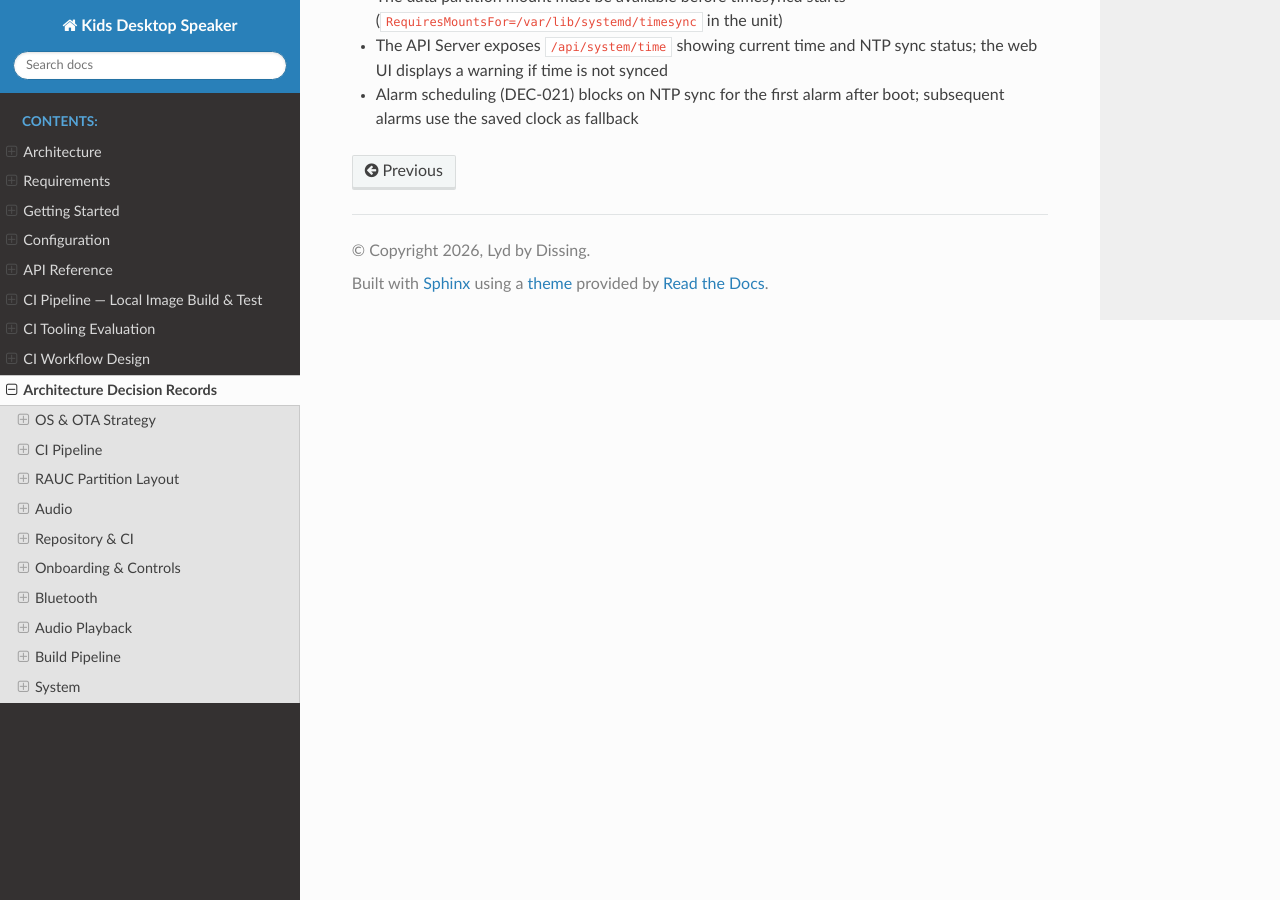
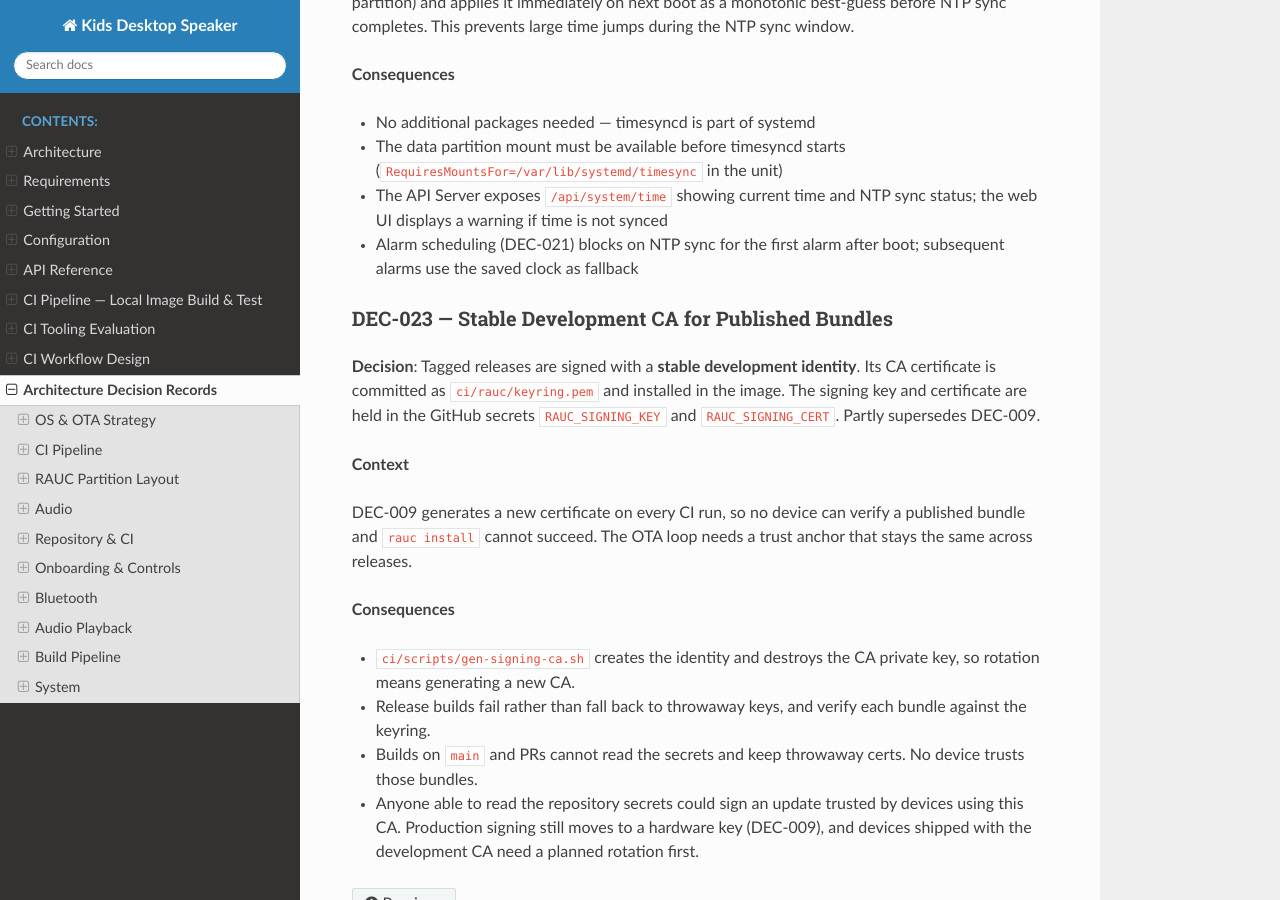
Before and after one commit to LydByDissing/kids-desktop-speaker, a Sphinx documentation site: the page built from docs/source/development/decisions.rst, in a window 1280 px wide and 900 px high, scrolled down 30414 px. Built offline with Sphinx 7.4.7 and the Read the Docs theme 3.1.0, drawn with Linux system fonts in a browser that asks for light colours; some of the changed text lies outside the part shown.

Commit message:
feat(ci): sign releases with a stable key and add a VM test to the release pipeline (KDS-stn)
Publish tags with a pre-release suffix as GitHub prereleases. See DEC-023 and CI_REQ_005.

Co-Authored-By: Claude Opus 5.5 <noreply@anthropic.com>

```diff
--- a/docs/source/development/decisions.rst
+++ b/docs/source/development/decisions.rst
@@ -633,6 +633,11 @@ DEC-009 — RAUC Bundle Signing Strategy
 **Decision**: **Throwaway dev certs** for CI/development builds.
 **Hardware security key (YubiKey/HSM)** for production release signing.
 
+.. note::
+
+   DEC-023 replaces throwaway certs for tagged releases. Throwaway certs remain
+   in use for builds on ``main`` and PRs.
+
 **Context**
 
 RAUC requires every bundle to be signed with a certificate chain. A
@@ -1923,3 +1928,36 @@ completes. This prevents large time jumps during the NTP sync window.
   NTP sync status; the web UI displays a warning if time is not synced
 - Alarm scheduling (DEC-021) blocks on NTP sync for the first alarm
   after boot; subsequent alarms use the saved clock as fallback
+
+DEC-023 — Stable Development CA for Published Bundles
+~~~~~~~~~~~~~~~~~~~~~~~~~~~~~~~~~~~~~~~~~~~~~~~~~~~~~
+
+.. meta::
+   :decision-id: DEC_023
+   :status: resolved
+   :date: 2026-11-01
+   :tags: ci, rauc, security, ota
+
+**Decision**: Tagged releases are signed with a **stable development identity**.
+Its CA certificate is committed as ``ci/rauc/keyring.pem`` and installed in the
+image. The signing key and certificate are held in the GitHub secrets
+``RAUC_SIGNING_KEY`` and ``RAUC_SIGNING_CERT``. Partly supersedes DEC-009.
+
+**Context**
+
+DEC-009 generates a new certificate on every CI run, so no device can verify a
+published bundle and ``rauc install`` cannot succeed. The OTA loop needs a trust
+anchor that stays the same across releases.
+
+**Consequences**
+
+- ``ci/scripts/gen-signing-ca.sh`` creates the identity and destroys the CA
+  private key, so rotation means generating a new CA.
+- Release builds fail rather than fall back to throwaway keys, and verify each
+  bundle against the keyring.
+- Builds on ``main`` and PRs cannot read the secrets and keep throwaway certs.
+  No device trusts those bundles.
+- Anyone able to read the repository secrets could sign an update trusted by
+  devices using this CA. Production signing still moves to a hardware key
+  (DEC-009), and devices shipped with the development CA need a planned
+  rotation first.
```
Also changed, not shown: docs/source/requirements/requirements.rst (+11 -0 lines), 10 other files.
